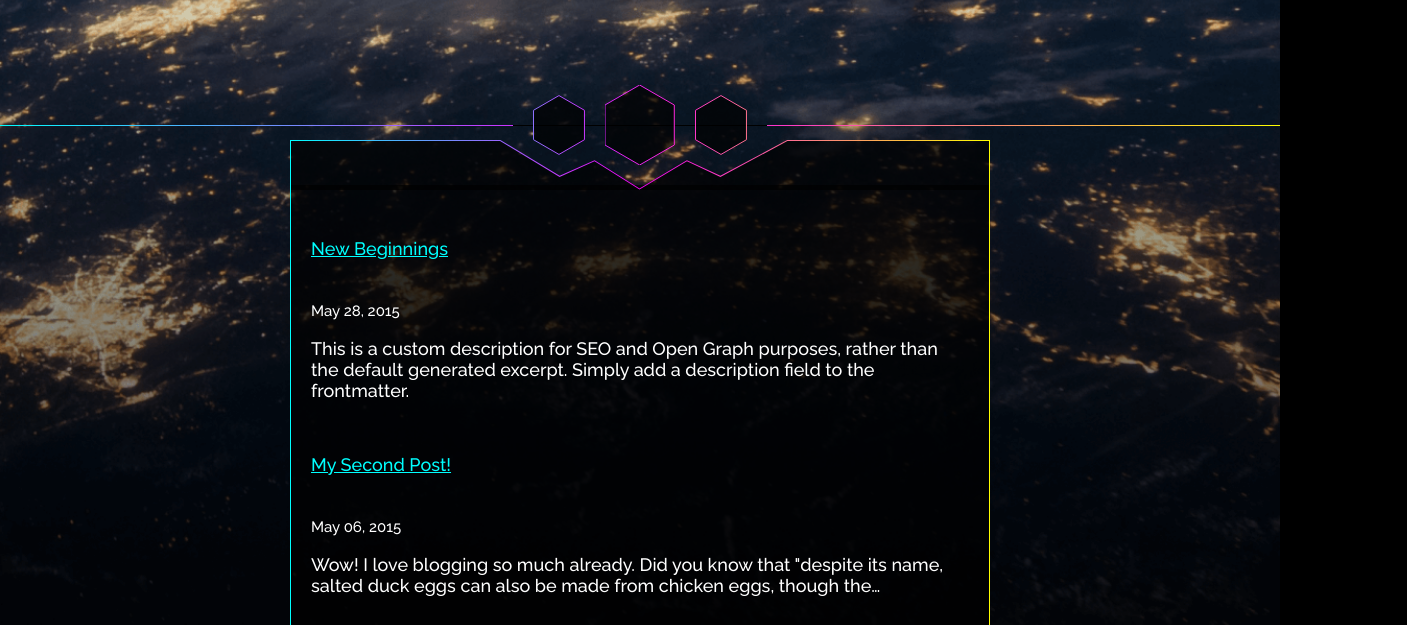
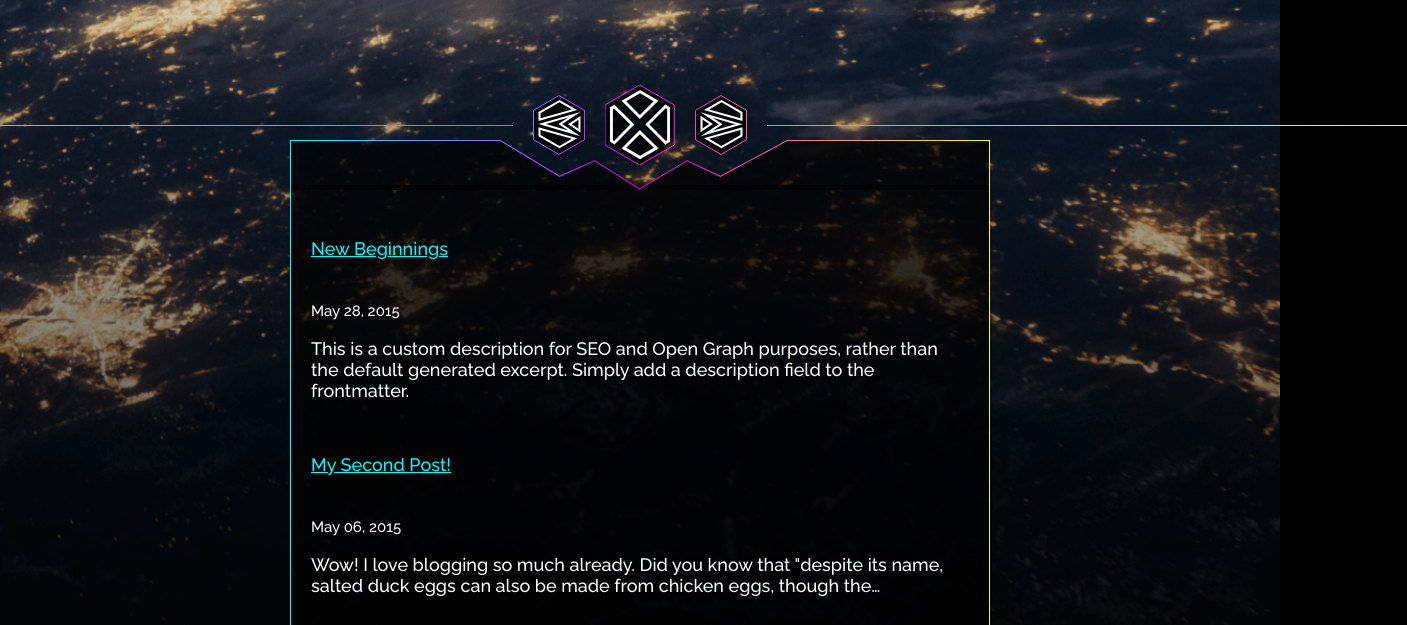
Before and after one commit to davidsletten/blog, a Gatsby site: page / in a window 1280 px wide. Shown: the part 175-800 px from the top of the page, 1407 px wide, since content can reach past the window. Built offline with nearby package versions, Linux system fonts and the light colour scheme; Gatsby itself is replaced by a stand-in of ours.

Commit message:
nav icons and gradient tune up

```diff
--- a/src/components/navigation.js
+++ b/src/components/navigation.js
@@ -1,5 +1,8 @@
 import React, { Component } from "react"
 import styled from "styled-components"
+import Close from "../../content/assets/close.svg"
+import Previous from "../../content/assets/previous.svg"
+import Next from "../../content/assets/next.svg"
 
 const StyledNav = styled.nav`
   display: flex;
@@ -15,24 +18,29 @@ const StyledNav = styled.nav`
     content: "";
     position: absolute;
     top: 300px;
-    left: 0;
+    right: 50%;
+    transform: translateX(-127px);
     border-top-width: 1px;
     border-right-width: 0;
     border-bottom-width: 0;
     border-left-width: 0;
     border-top-style: solid;
-    border-image: linear-gradient(to right, cyan, magenta, yellow) 1;
-    width: 100%;
+    border-image: linear-gradient(to right, cyan, #8d72ff) 1;
+    width: 50%;
   }
   &:after {
     content: "";
     position: absolute;
     top: 300px;
     left: 50%;
-    width: 254px;
-    height: 1px;
-    background: black;
-    transform: translateX(-50%);
+    transform: translateX(127px);
+    border-top-width: 1px;
+    border-right-width: 0;
+    border-bottom-width: 0;
+    border-left-width: 0;
+    border-top-style: solid;
+    border-image: linear-gradient(to right, #ff728d, yellow) 1;
+    width: 50%;
   }
   .boundary {
     position: relative;
@@ -64,6 +72,7 @@ export default class Navigation extends Component {
               stroke="url(#gradient4)"
               d="M0.5 15.2887L25.9808 0.57735L51.4615 15.2887V44.7113L25.9808 59.4226L0.5 44.7113V15.2887Z"
             />
+            <Previous x="5" y="5" />
             <defs>
               <linearGradient
                 id="gradient4"
@@ -79,7 +88,6 @@ export default class Navigation extends Component {
             </defs>
           </svg>
           <svg
-            className="all"
             width="70"
             height="80"
             viewBox="0 0 70 80"
@@ -91,6 +99,7 @@ export default class Navigation extends Component {
               stroke="url(#gradient5)"
               d="M34.641 0L69.282 20V60L34.641 80L0 60V20L34.641 0Z"
             />
+            <Close x="5" y="5" />
             <defs>
               <linearGradient
                 id="gradient5"
@@ -106,7 +115,6 @@ export default class Navigation extends Component {
             </defs>
           </svg>
           <svg
-            className="ecology"
             width="52"
             height="60"
             viewBox="0 0 52 60"
@@ -118,6 +126,7 @@ export default class Navigation extends Component {
               stroke="url(#gradient6)"
               d="M0.5 15.2887L25.9808 0.57735L51.4615 15.2887V44.7113L25.9808 59.4226L0.5 44.7113V15.2887Z"
             />
+            <Next x="5" y="5" />
             <defs>
               <linearGradient
                 id="gradient6"
```
Also changed, not shown: content/assets/close.svg (added), content/assets/next.svg (added), content/assets/previous.svg (added).
